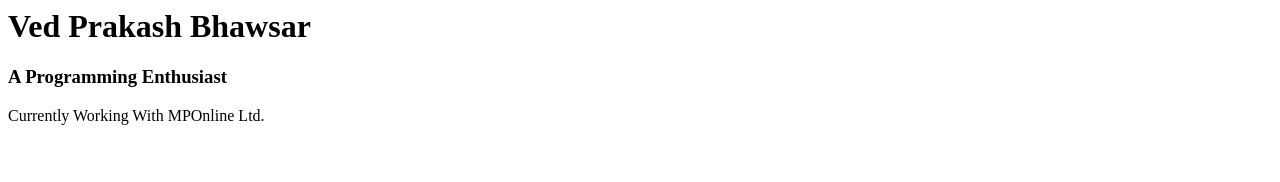
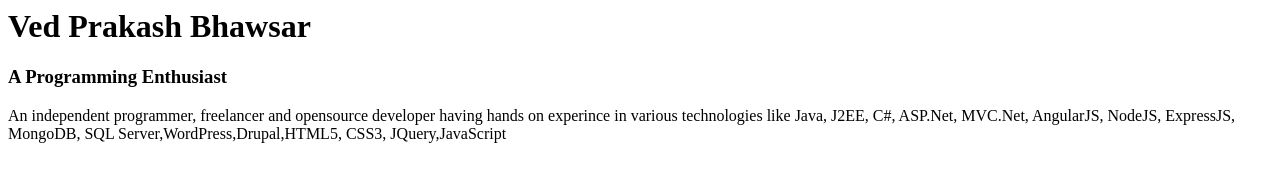
Before and after one commit to vedbhawsar/hello-world, a plain HTML site: page index.html in a window 1280 px wide. Drawn offline with Linux system fonts and the light colour scheme.

Commit message:
Descrition

```diff
--- a/index.html
+++ b/index.html
@@ -6,6 +6,9 @@
 		<h1>Ved Prakash Bhawsar</h1>
 
 		<h3>A Programming Enthusiast</h3>
-		<p>Currently Working With MPOnline Ltd.</p>
+		<p>An independent programmer, freelancer and opensource developer having hands on experince in various technologies like Java,
+		J2EE, C#, ASP.Net, MVC.Net, AngularJS, NodeJS, ExpressJS, MongoDB, SQL Server,WordPress,Drupal,HTML5, CSS3, JQuery,JavaScript
+
+		</p>
 	</body>
 </html>
```
